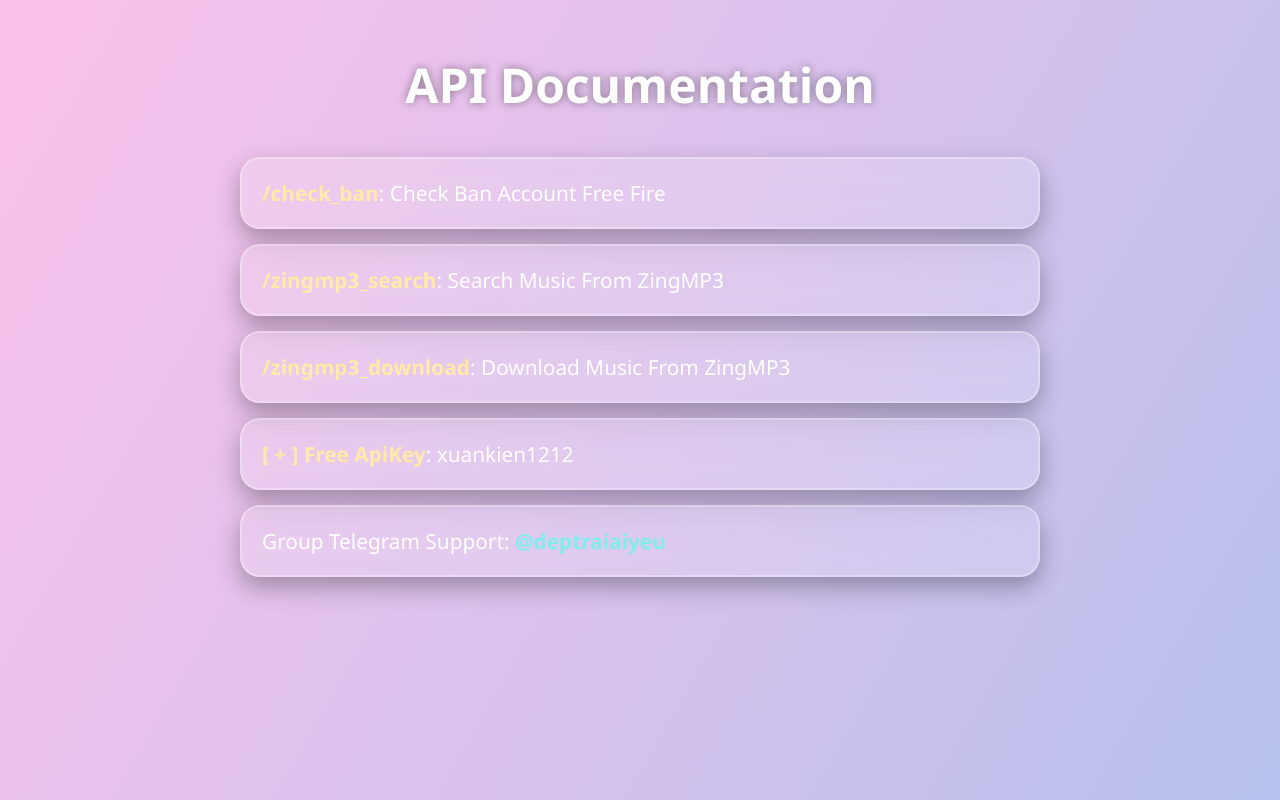
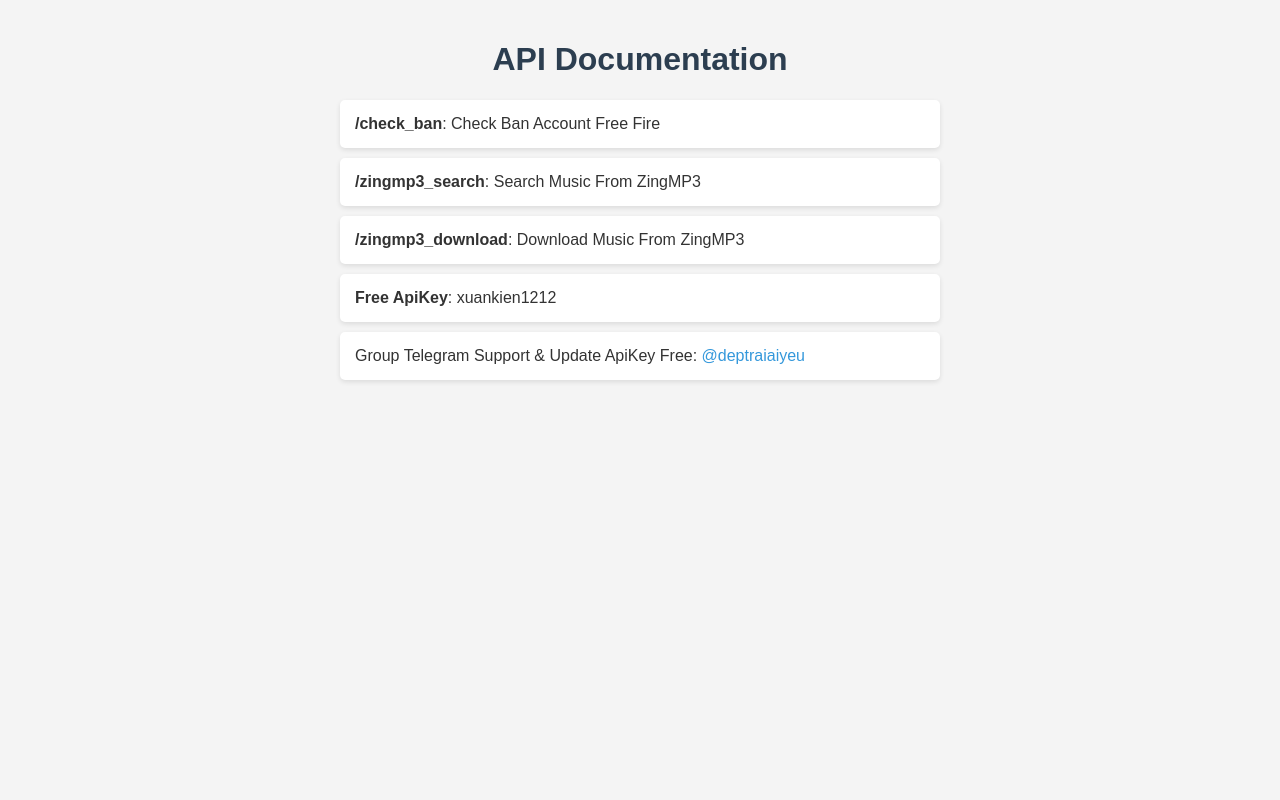
Before and after one commit to Xuankiendev/api-kiendev, a Flask app: page / in a window 1280 px wide. Run offline with Flask 3, Linux system fonts and the light colour scheme.

Commit message:
Update index.html

```diff
--- a/templates/index.html
+++ b/templates/index.html
@@ -6,84 +6,35 @@
     <title>API Documentation</title>
     <style>
         body {
-            font-family: 'Segoe UI', sans-serif;
+            font-family: Arial, sans-serif;
+            background-color: #f4f4f4;
             margin: 0;
             padding: 20px;
-            background: linear-gradient(120deg, #ff9a9e, #fad0c4, #fbc2eb, #a6c1ee);
-            background-size: 400% 400%;
-            animation: gradientBG 15s ease infinite;
-            color: #fff;
+            color: #333;
         }
-
-<!DOCTYPE html>
-<html lang="en">
-<head>
-    <meta charset="UTF-8">
-    <meta name="viewport" content="width=device-width, initial-scale=1.0">
-    <title>API Documentation</title>
-    <style>
-        body {
-            font-family: 'Segoe UI', sans-serif;
-            margin: 0;
-            padding: 20px;
-            background: linear-gradient(120deg, #ff9a9e, #fad0c4, #fbc2eb, #a6c1ee);
-            background-size: 400% 400%;
-            animation: gradientBG 15s ease infinite;
-            color: #fff;
-        }
-
-        @keyframes gradientBG {
-            0% { background-position: 0% 50%; }
-            50% { background-position: 100% 50%; }
-            100% { background-position: 0% 50%; }
-        }
-
         h1 {
             text-align: center;
-            font-size: 3em;
-            color: #fff;
-            text-shadow: 0 0 10px rgba(0, 0, 0, 0.4);
-            margin-bottom: 40px;
+            color: #2c3e50;
         }
-
         ul {
-            list-style: none;
+            list-style-type: none;
             padding: 0;
-            max-width: 800px;
-            margin: auto;
+            max-width: 600px;
+            margin: 0 auto;
         }
-
         li {
-            background: rgba(255, 255, 255, 0.15);
-            border-radius: 20px;
-            padding: 20px;
-            margin: 15px 0;
-            font-size: 1.3em;
-            backdrop-filter: blur(12px);
-            box-shadow: 0 10px 25px rgba(0, 0, 0, 0.3);
-            transition: all 0.3s ease;
-            border: 2px solid rgba(255, 255, 255, 0.3);
+            background: #fff;
+            margin: 10px 0;
+            padding: 15px;
+            border-radius: 5px;
+            box-shadow: 0 2px 5px rgba(0, 0, 0, 0.1);
         }
-
-        li:hover {
-            transform: scale(1.03);
-            background: rgba(255, 255, 255, 0.25);
-            box-shadow: 0 12px 30px rgba(0, 0, 0, 0.4);
+        a {
+            color: #3498db;
+            text-decoration: none;
         }
-
-        strong {
-            color: #ffeaa7;
-        }
-
-        a {
-            color: #81ecec;
-            text-decoration: none;
-            font-weight: bold;
-        }
-
         a:hover {
             text-decoration: underline;
-            color: #00cec9;
         }
     </style>
 </head>
@@ -93,8 +44,8 @@
         <li><strong>/check_ban</strong>: Check Ban Account Free Fire</li>
         <li><strong>/zingmp3_search</strong>: Search Music From ZingMP3</li>
         <li><strong>/zingmp3_download</strong>: Download Music From ZingMP3</li>
-        <li><strong>[ + ] Free ApiKey</strong>: xuankien1212</li>
-        <li>Group Telegram Support: <a href="https://t.me/deptraiaiyeu">@deptraiaiyeu</a></li>
+        <li><strong>Free ApiKey</strong>: xuankien1212</li>
+        <li>Group Telegram Support & Update ApiKey Free: <a href="https://t.me/deptraiaiyeu">@deptraiaiyeu</a></li>
     </ul>
 </body>
 </html>
```
